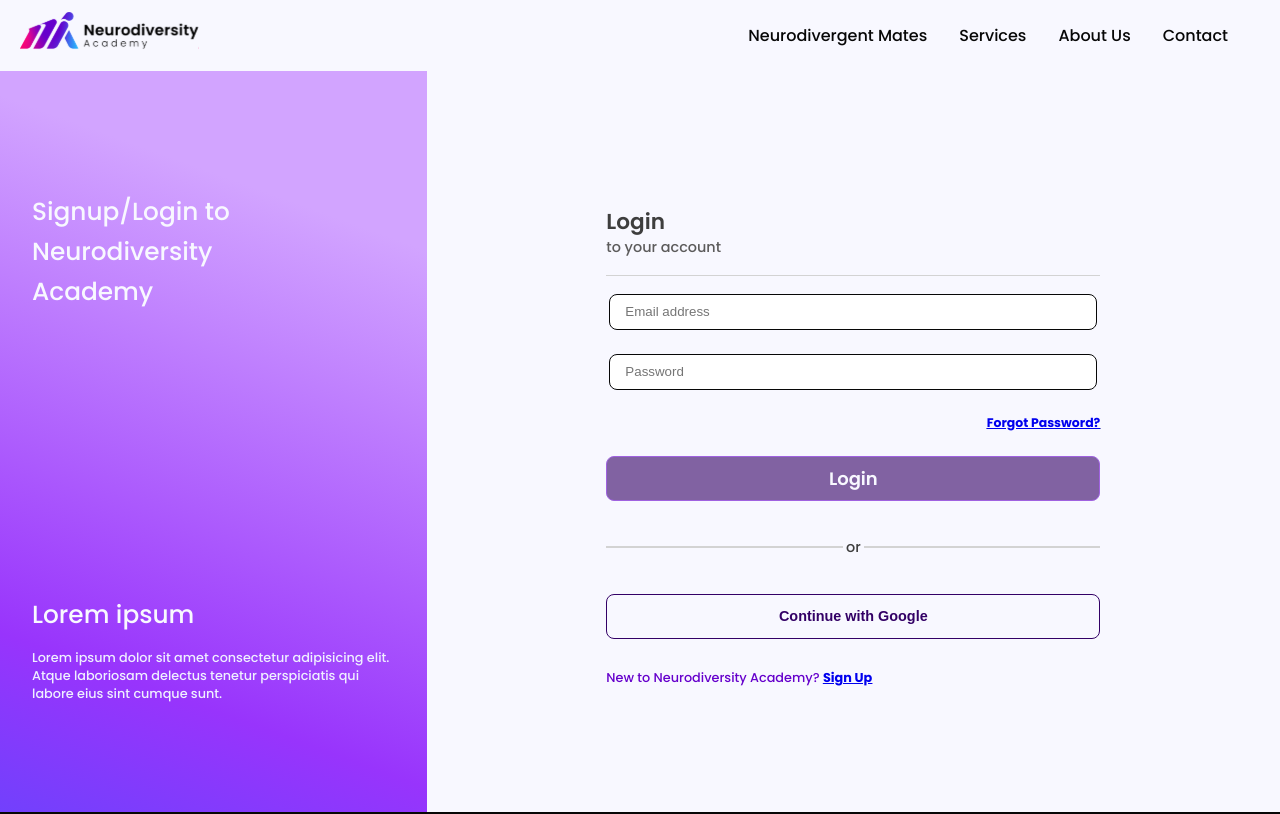
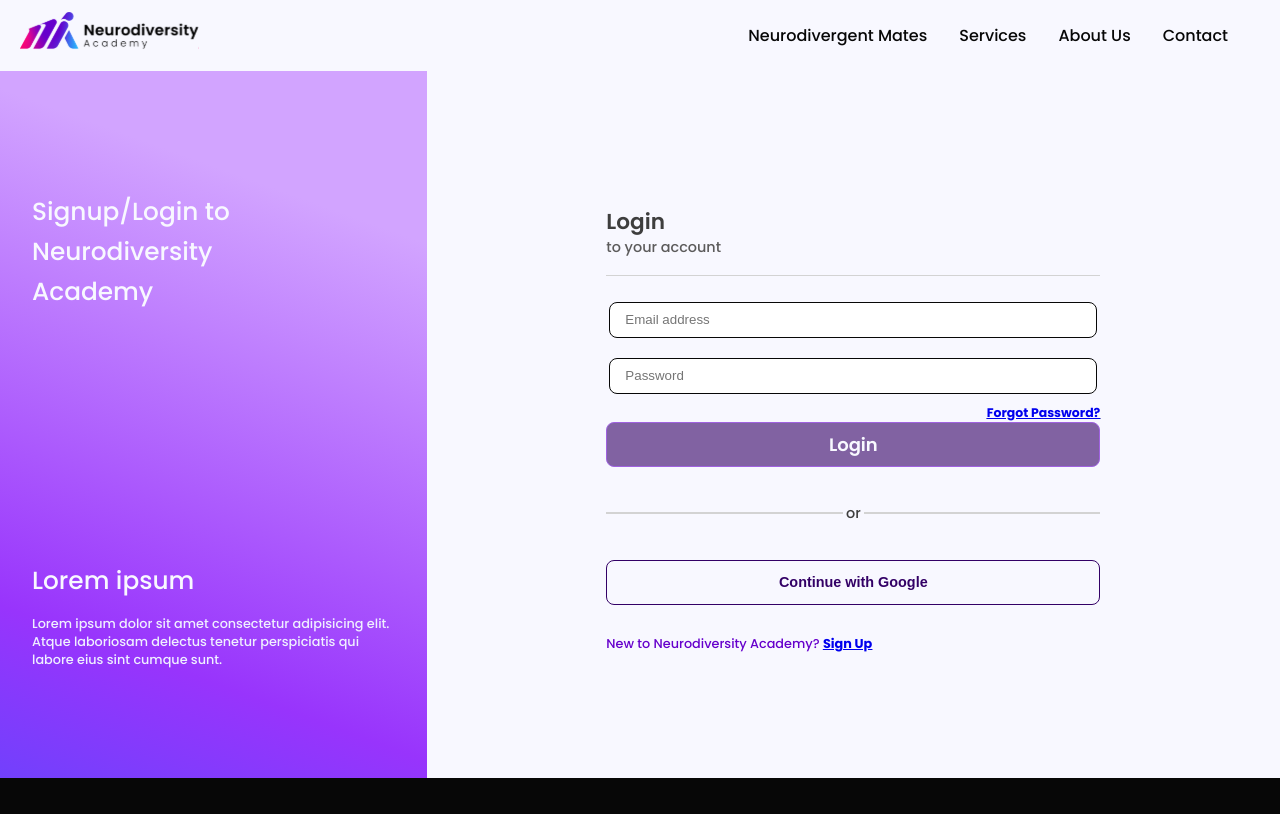
Before and after one commit to shademel/neurostudy-portal, a Next.js app: page /auth/login in a window 1280 px wide. Shown: the top 814 px of the page. Built offline with nearby package versions, Linux system fonts and the light colour scheme.

Commit message:
TextBox - `colWidth` prop

```diff
--- a/src/app/auth/login/page.tsx
+++ b/src/app/auth/login/page.tsx
@@ -30,7 +30,7 @@ const Page = () => {
               <p className={styles.textTitle}>Login</p>
               <span className={styles.smallTextTitle}>to your account</span>
             </div>
-            <Form control={control} className={styles.form}>
+            <Form control={control}>
               <TextBox
                 name='email'
                 type='email'
--- a/src/app/auth/page.module.css
+++ b/src/app/auth/page.module.css
@@ -59,13 +59,6 @@
   display: block;
   color: var(--BondBlackSub);
   font-size: 0.9rem;
-}
-
-.form {
-  display: flex;
-  flex-direction: column;
-  gap: 1.5rem;
-  margin-top: 2px;
 }
 
 .forgotPassword {
--- a/src/app/components/formElements/TextBox.tsx
+++ b/src/app/components/formElements/TextBox.tsx
@@ -13,6 +13,13 @@ import {
 } from 'react-hook-form';
 import { useFormContext } from './formContext';
 
+export enum TEXTBOX_COL_WIDTH {
+  SMALLER = 3,
+  SMALL = 4,
+  HALF = 6,
+  FULL = 12,
+}
+
 interface TextBoxProps<TFieldValues extends FieldValues> {
   name: Path<TFieldValues>;
   label: string;
@@ -26,6 +33,7 @@ interface TextBoxProps<TFieldValues extends FieldValues> {
   onChange?: ((event: ChangeEvent<HTMLInputElement>) => void) | undefined;
   onBlur?: () => void;
   autoComplete?: string;
+  colWidth?: TEXTBOX_COL_WIDTH;
 }
 
 const TextBox = <TFieldValues extends FieldValues>({
@@ -41,6 +49,7 @@ const TextBox = <TFieldValues extends FieldValues>({
   onChange,
   onBlur,
   autoComplete,
+  colWidth = TEXTBOX_COL_WIDTH.FULL,
 }: TextBoxProps<TFieldValues>) => {
   const { control } = useFormContext();
 
@@ -70,7 +79,12 @@ const TextBox = <TFieldValues extends FieldValues>({
         );
 
         return (
-          <div className='col col-md-12'>
+          <div
+            className={classNames(
+              'border-box-parent col-md-' + colWidth,
+              styles.container
+            )}
+          >
             {showLabel && (
               <label htmlFor={name} className={styles.label}>
                 <Typography
--- a/src/app/components/formElements/textBox.module.css
+++ b/src/app/components/formElements/textBox.module.css
@@ -1,8 +1,6 @@
 .container {
-  display: flex;
-  flex-direction: column;
-  margin-bottom: 5px;
-  width: 100%;
+  padding-top: 10px;
+  padding-bottom: 10px;
 }
 
 .label {
--- a/src/app/foundation.css
+++ b/src/app/foundation.css
@@ -13,14 +13,12 @@
 .col::after,
 .main-container::before,
 .row::before,
-.col::before {
-  box-sizing: border-box;
-}
-
+.col::before,
 .main-container>*,
 .row>*,
-.col>* {
-  box-sizing: inherit;
+.border-box-parent,
+.border-box-parent>* {
+  box-sizing: border-box;
 }
 
 .main-container {
@@ -50,8 +48,12 @@
   margin-top: var(--bs-gutter-y);
 }
 
-.col {
-  flex: 1 0 0%;
+*[class*="col-"] {
+  width: 100%;
+  position: relative;
+  min-height: 1px;
+  padding-right: 15px;
+  padding-left: 15px;
 }
 
 @media (min-width: 768px) {
@@ -119,13 +121,6 @@
     flex: 0 0 auto;
     width: 100%;
   }
-}
-
-*[class*="col-"] {
-  position: relative;
-  min-height: 1px;
-  padding-right: 15px;
-  padding-left: 15px;
 }
 
 .m-0 {
```
Also changed, not shown: src/app/auth/signup/page.tsx (+6 -2 lines).
